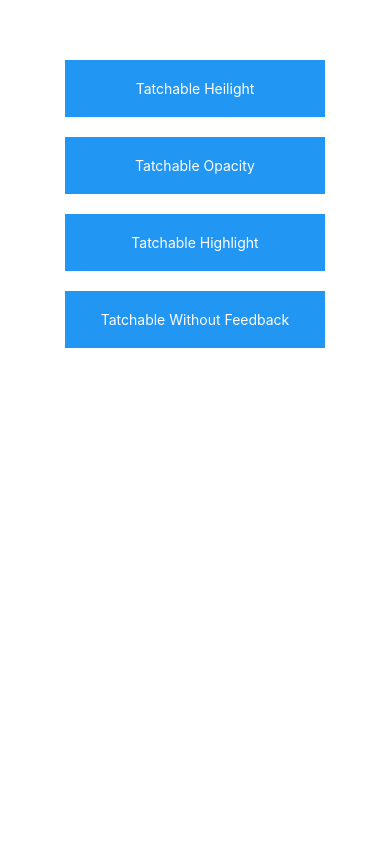
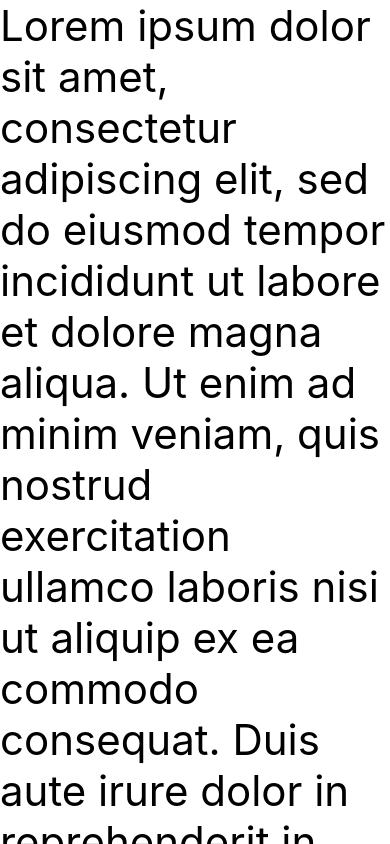
Before and after one commit to show-coco/react-native-practice, a React Native app: screen / in a window 390 px wide. Built offline with nearby package versions, Linux system fonts and the light colour scheme.

Commit message:
Learn ScrollView

```diff
--- a/App.tsx
+++ b/App.tsx
@@ -1,76 +1,6 @@
 import React from "react";
-import {
-  StyleSheet,
-  View,
-  Text,
-  TouchableHighlight,
-  TouchableOpacity,
-  TouchableWithoutFeedback,
-} from "react-native";
+import { LearnScrollView } from "./src/scroll-view";
 
 export default function App() {
-  const _onPressButton = () => {
-    alert("You tapped the button!");
-  };
-
-  const _onLongPressButton = () => {
-    alert("You long-pressed the button!");
-  };
-
-  return (
-    <View style={styles.container}>
-      <TouchableHighlight
-        onPress={_onPressButton}
-        style={styles.buttonContainer}
-      >
-        <View style={styles.button}>
-          <Text style={styles.buttonText}>Tatchable Heilight</Text>
-        </View>
-      </TouchableHighlight>
-
-      <TouchableOpacity onPress={_onPressButton} style={styles.buttonContainer}>
-        <View style={styles.button}>
-          <Text style={styles.buttonText}>Tatchable Opacity</Text>
-        </View>
-      </TouchableOpacity>
-
-      <TouchableHighlight
-        onLongPress={_onLongPressButton}
-        style={styles.buttonContainer}
-      >
-        <View style={styles.button}>
-          <Text style={styles.buttonText}>Tatchable Highlight</Text>
-        </View>
-      </TouchableHighlight>
-
-      <TouchableWithoutFeedback
-        onPress={_onPressButton}
-        style={styles.buttonContainer}
-      >
-        <View style={styles.button}>
-          <Text style={styles.buttonText}>Tatchable Without Feedback</Text>
-        </View>
-      </TouchableWithoutFeedback>
-    </View>
-  );
+  return <LearnScrollView />;
 }
-
-const styles = StyleSheet.create({
-  container: {
-    paddingTop: 60,
-    alignItems: "center",
-  },
-  buttonContainer: {
-    marginBottom: 20,
-  },
-  button: {
-    width: 260,
-    alignItems: "center",
-    backgroundColor: "#2196F3",
-  },
-  buttonText: {
-    textAlign: "center",
-    padding: 20,
-    color: "white",
-  },
-});
--- a/package.json
+++ b/package.json
@@ -12,6 +12,7 @@
     "eslint-config-airbnb-typescript": "^12.0.0",
     "eslint-config-prettier": "^7.2.0",
     "expo": "~40.0.0",
+    "expo-constants": "^10.0.0",
     "expo-status-bar": "~1.0.3",
     "prettier": "^2.2.1",
     "react": "16.13.1",
--- /dev/null
+++ b/src/scroll-view.tsx
@@ -0,0 +1,42 @@
+import Constants from "expo-constants";
+import React from "react";
+import { SafeAreaView, ScrollView, StyleSheet, Text } from "react-native";
+
+/** ScrollView vs FlatList
+ * ScrollViewは一度に全てのアイテムをレンダリングする。
+ * 一方, FlatListはアイテムが表示されそうになった時にレンダリングし、アイテムが画面外に行くとアイテムをメモリから削除する。
+ * そのため、無限スクロールなどではFlatListを使うべき。
+ * */
+
+/** 使用する時は、ScrollViewの高さをバインドする必要がある。
+ * ScrollViewに高さを直接設定するか親で高さをバインドする。
+ * ScrollViewに直接設定するのは非推奨
+ * */
+
+export const LearnScrollView = () => {
+  return (
+    <SafeAreaView style={styles.container}>
+      <ScrollView>
+        <Text style={styles.text}>
+          Lorem ipsum dolor sit amet, consectetur adipiscing elit, sed do
+          eiusmod tempor incididunt ut labore et dolore magna aliqua. Ut enim ad
+          minim veniam, quis nostrud exercitation ullamco laboris nisi ut
+          aliquip ex ea commodo consequat. Duis aute irure dolor in
+          reprehenderit in voluptate velit esse cillum dolore eu fugiat nulla
+          pariatur. Excepteur sint occaecat cupidatat non proident, sunt in
+          culpa qui officia deserunt mollit anim id est laborum.
+        </Text>
+      </ScrollView>
+    </SafeAreaView>
+  );
+};
+
+const styles = StyleSheet.create({
+  container: {
+    flex: 1,
+    marginTop: Constants.statusBarHeight,
+  },
+  text: {
+    fontSize: 42,
+  },
+});
```
Also changed, not shown: src/button.tsx (added, +76 -0 lines), 1 other file (tests, documents, lock files or other folders).
